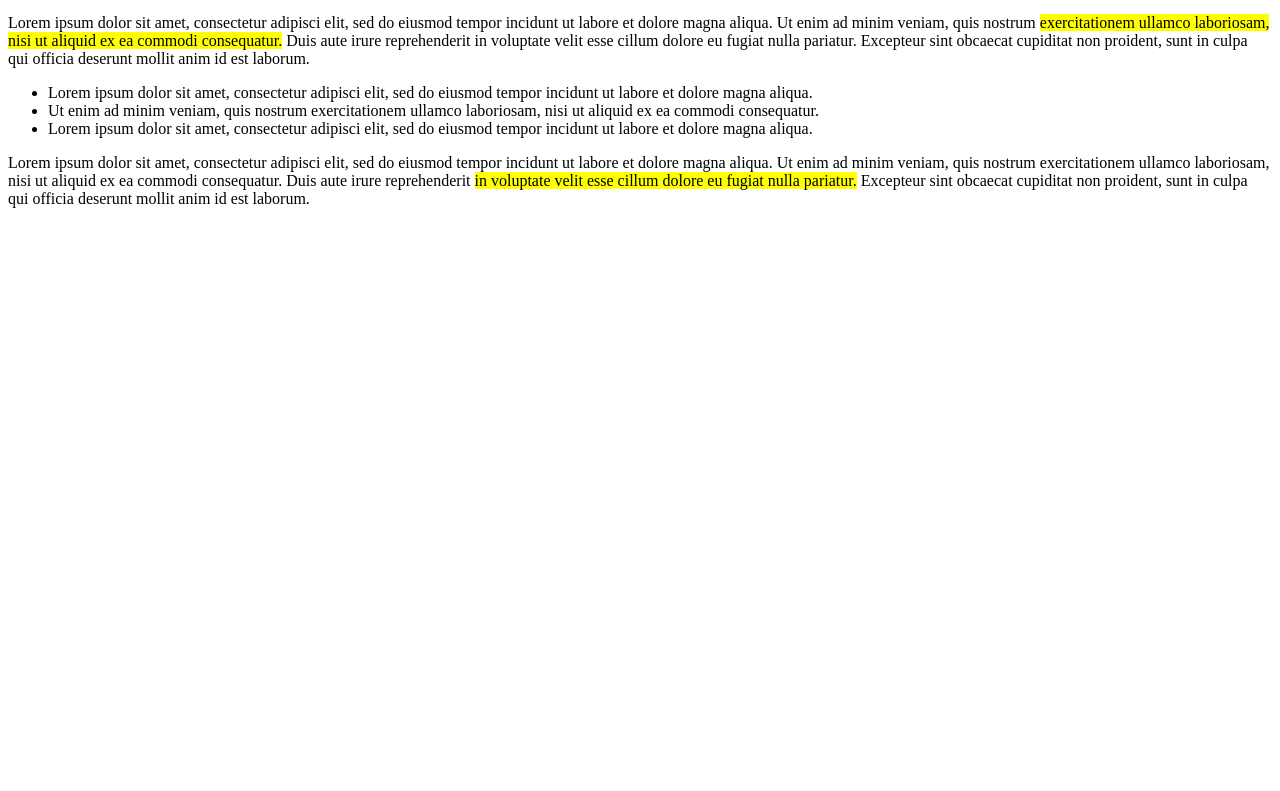
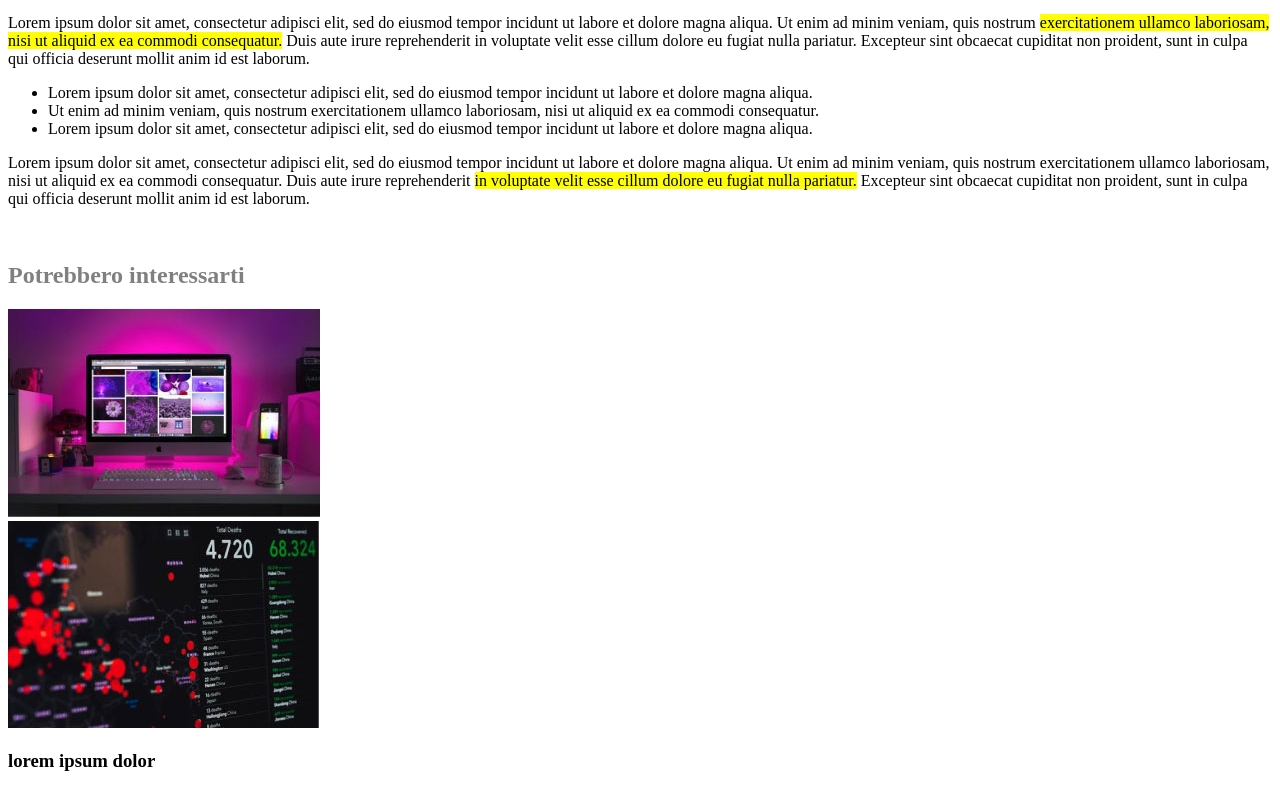
Before and after one commit to GianMarcoPimentel/html-css-booleaner, a plain HTML site: page index.html in a window 1280 px wide. Shown: the part 783-1574 px from the top of the page. Before the commit the page ends 1007 px from the top, so only its background shows below. Drawn offline with Linux system fonts and the light colour scheme; files whose address does not match are found by name.

Commit message:
inserisco foto di fine pagina

```diff
--- a/index.html
+++ b/index.html
@@ -42,6 +42,13 @@
         </p>
     </section>
 </main>
+<br>
+<footer>
+    <h2 id="Sottotitolo">Potrebbero interessarti</h2>
+    <img src="img/monitor.jpg" alt="foto che mostra un Monitor, schermo di un computer"><br>
+    <img src="img/graph.jpg" alt="fto che mostra un grafico a monitor">
+    <h3>lorem ipsum dolor</h3>
+</footer>
 
 
 </body>
--- a/style.css
+++ b/style.css
@@ -27,3 +27,10 @@
 .lista{
     margin-left: 0px;
 }
+#Sottotitolo{
+    color: grey;
+}
+.rigacolorata{
+    background-color: aqua;
+    color: white;
+}
```
